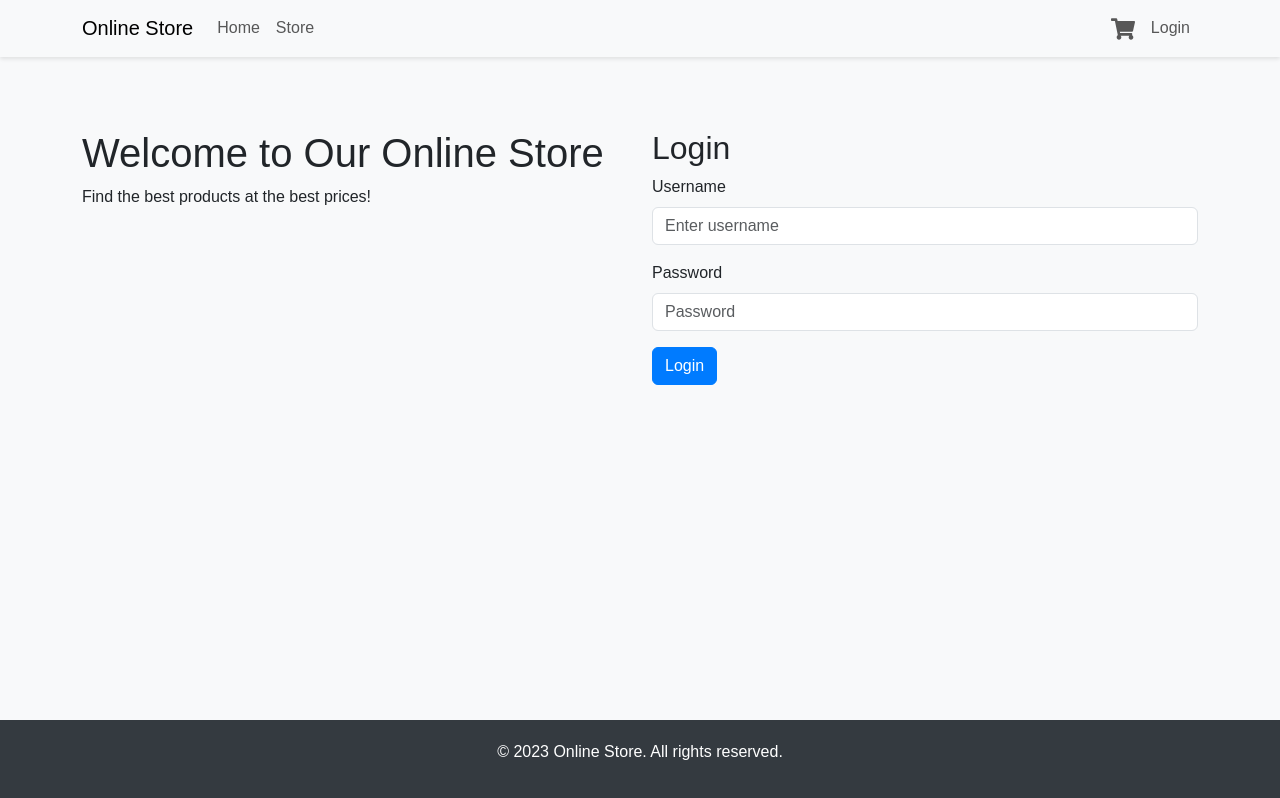
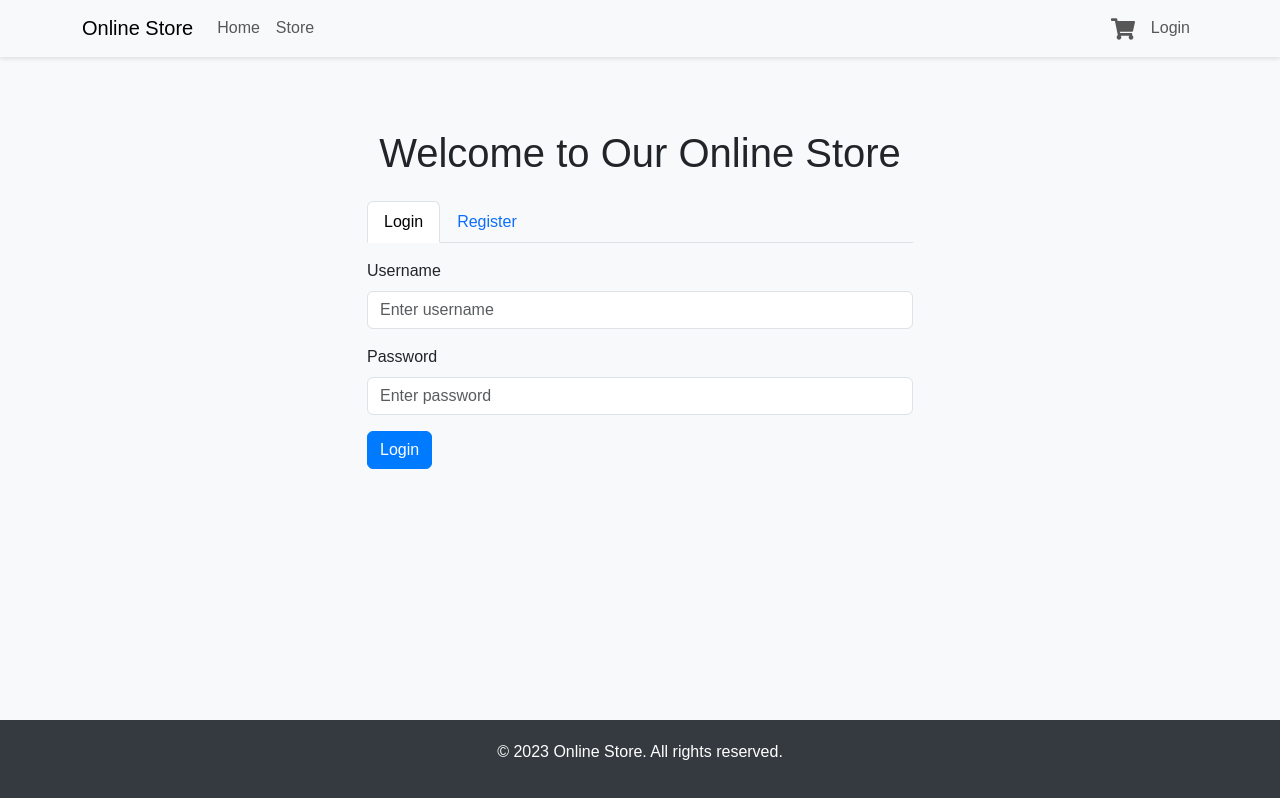
Before and after one commit to JLamour28/online-store, a React (Create React App) app: page / in a window 1280 px wide. Built offline with nearby package versions, Linux system fonts and the light colour scheme.

Commit message:
Reverted back to previous version and made changes

```diff
--- a/src/App.js
+++ b/src/App.js
@@ -7,14 +7,16 @@ import LandingPage from './pages/LandingPage';
 import StorePage from './pages/StorePage';
 import CartPage from './pages/CartPage';
 import 'bootstrap/dist/css/bootstrap.min.css';
-import './styles/custom.css';
+import './styles/custom.css';  // Custom CSS import
 
 function App() {
   return (
     <Provider store={store}>
       <Router>
+        {/* Main app container with flexbox for footer positioning */}
         <div className="App d-flex flex-column min-vh-100">
           <Header />
+          {/* Main content area */}
           <main className="flex-grow-1">
             <Routes>
               <Route path="/" element={<LandingPage />} />
@@ -22,6 +24,7 @@ function App() {
               <Route path="/cart" element={<CartPage />} />
             </Routes>
           </main>
+          {/* Footer */}
           <footer className="footer text-center">
             <p>&copy; 2023 Online Store. All rights reserved.</p>
           </footer>
--- a/src/components/Header.js
+++ b/src/components/Header.js
@@ -1,34 +1,31 @@
 import React from 'react';
-import { Navbar, Nav, Container, Badge, Button } from 'react-bootstrap';
-import { Link, useNavigate } from 'react-router-dom';
-import { useSelector, useDispatch } from 'react-redux';
+import { Navbar, Nav, Container, Badge } from 'react-bootstrap';
+import { Link } from 'react-router-dom';
+import { useSelector } from 'react-redux';
 import { FaShoppingCart } from 'react-icons/fa';
-import { logoutUser } from '../redux/actions';
 
 function Header() {
+  // Get user and cart information from Redux store
   const { username, isLoggedIn } = useSelector(state => state.user);
   const cartItems = useSelector(state => state.cart.items);
-  const dispatch = useDispatch();
-  const navigate = useNavigate();
 
+  // Calculate total number of items in cart
   const cartItemCount = cartItems.reduce((total, item) => total + item.quantity, 0);
-
-  const handleLogout = () => {
-    dispatch(logoutUser());
-    navigate('/');
-  };
 
   return (
     <Navbar bg="light" expand="lg" sticky="top" className="mb-4">
       <Container>
+        {/* Brand logo */}
         <Navbar.Brand as={Link} to="/">Online Store</Navbar.Brand>
         <Navbar.Toggle aria-controls="basic-navbar-nav" />
         <Navbar.Collapse id="basic-navbar-nav">
+          {/* Navigation links */}
           <Nav className="me-auto">
             <Nav.Link as={Link} to="/">Home</Nav.Link>
             <Nav.Link as={Link} to="/store">Store</Nav.Link>
           </Nav>
           <Nav>
+            {/* Cart icon with item count */}
             <Nav.Link as={Link} to="/cart" className="position-relative">
               <FaShoppingCart className="cart-icon" />
               {cartItemCount > 0 && (
@@ -37,13 +34,11 @@ function Header() {
                 </Badge>
               )}
             </Nav.Link>
+            {/* Conditional rendering based on login status */}
             {isLoggedIn ? (
-              <>
-                <Navbar.Text className="me-2">Welcome, {username}!</Navbar.Text>
-                <Button variant="outline-primary" onClick={handleLogout}>Logout</Button>
-              </>
+              <Navbar.Text>Welcome, {username}!</Navbar.Text>
             ) : (
-              <Nav.Link as={Link} to="/">Login</Nav.Link>
+              <Nav.Link as={Link} to="/login">Login</Nav.Link>
             )}
           </Nav>
         </Navbar.Collapse>
--- a/src/pages/LandingPage.js
+++ b/src/pages/LandingPage.js
@@ -1,70 +1,31 @@
 import React, { useState } from 'react';
-import { Container, Row, Col, Form, Button, Alert } from 'react-bootstrap';
-import { useDispatch, useSelector } from 'react-redux';
-import { loginUser } from '../redux/actions';
+import { Container, Row, Col, Tab, Tabs } from 'react-bootstrap';
+import RegisterForm from '../components/RegisterForm';
+import LoginForm from '../components/LoginForm';
 
 function LandingPage() {
-  const [username, setUsername] = useState('');
-  const [password, setPassword] = useState('');
-  const [error, setError] = useState('');
-  const dispatch = useDispatch();
-  const isLoggedIn = useSelector(state => state.user.isLoggedIn);
-
-  const handleSubmit = (e) => {
-    e.preventDefault();
-    if (username && password) {
-      // In a real app, you would validate credentials with a backend
-      dispatch(loginUser(username));
-      setUsername('');
-      setPassword('');
-      setError('');
-    } else {
-      setError('Please enter both username and password.');
-    }
-  };
+  // State to manage active tab
+  const [key, setKey] = useState('login');
 
   return (
     <Container className="mt-5">
       <Row>
-        <Col md={6}>
-          <h1>Welcome to Our Online Store</h1>
-          <p>Find the best products at the best prices!</p>
-          {/* Add more content about your store here */}
-        </Col>
-        <Col md={6}>
-          {!isLoggedIn ? (
-            <>
-              <h2>Login</h2>
-              {error && <Alert variant="danger">{error}</Alert>}
-              <Form onSubmit={handleSubmit}>
-                <Form.Group className="mb-3">
-                  <Form.Label>Username</Form.Label>
-                  <Form.Control
-                    type="text"
-                    placeholder="Enter username"
-                    value={username}
-                    onChange={(e) => setUsername(e.target.value)}
-                  />
-                </Form.Group>
-                <Form.Group className="mb-3">
-                  <Form.Label>Password</Form.Label>
-                  <Form.Control
-                    type="password"
-                    placeholder="Password"
-                    value={password}
-                    onChange={(e) => setPassword(e.target.value)}
-                  />
-                </Form.Group>
-                <Button variant="primary" type="submit">
-                  Login
-                </Button>
-              </Form>
-            </>
-          ) : (
-            <Alert variant="success">
-              You are logged in. Start shopping now!
-            </Alert>
-          )}
+        <Col md={6} className="mx-auto">
+          <h1 className="text-center mb-4">Welcome to Our Online Store</h1>
+          {/* Tabs for switching between Login and Register forms */}
+          <Tabs
+            id="controlled-tab-example"
+            activeKey={key}
+            onSelect={(k) => setKey(k)}
+            className="mb-3"
+          >
+            <Tab eventKey="login" title="Login">
+              <LoginForm />
+            </Tab>
+            <Tab eventKey="register" title="Register">
+              <RegisterForm />
+            </Tab>
+          </Tabs>
         </Col>
       </Row>
     </Container>
--- a/src/redux/actions.js
+++ b/src/redux/actions.js
@@ -4,18 +4,12 @@ export const REGISTER_USER = 'REGISTER_USER';
 export const ADD_TO_CART = 'ADD_TO_CART';
 export const REMOVE_FROM_CART = 'REMOVE_FROM_CART';
 export const UPDATE_CART_ITEM_QUANTITY = 'UPDATE_CART_ITEM_QUANTITY';
-export const SET_SHIPPING_METHOD = 'SET_SHIPPING_METHOD';
-export const LOGOUT_USER = 'LOGOUT_USER';
+export const SET_SHIPPING_METHOD = 'SET_SHIPPING_METHOD'; // Add this line
 
 // Action creator for user login
 export const loginUser = (username) => ({
   type: LOGIN_USER,
   payload: username,
-});
-
-// Action creator for user logout
-export const logoutUser = () => ({
-  type: LOGOUT_USER
 });
 
 // Action creator for user registration
--- a/src/redux/reducers.js
+++ b/src/redux/reducers.js
@@ -1,7 +1,6 @@
 import { combineReducers } from 'redux';
 import {
   LOGIN_USER,
-  LOGOUT_USER,
   REGISTER_USER,
   ADD_TO_CART,
   REMOVE_FROM_CART,
@@ -22,8 +21,6 @@ const userReducer = (state = initialUserState, action) => {
       return { ...state, username: action.payload, isLoggedIn: true };
     case REGISTER_USER:
       return { ...state, ...action.payload, isLoggedIn: true };
-    case LOGOUT_USER:
-      return initialUserState; // Reset to initial state on logout
     default:
       return state;
   }
```
